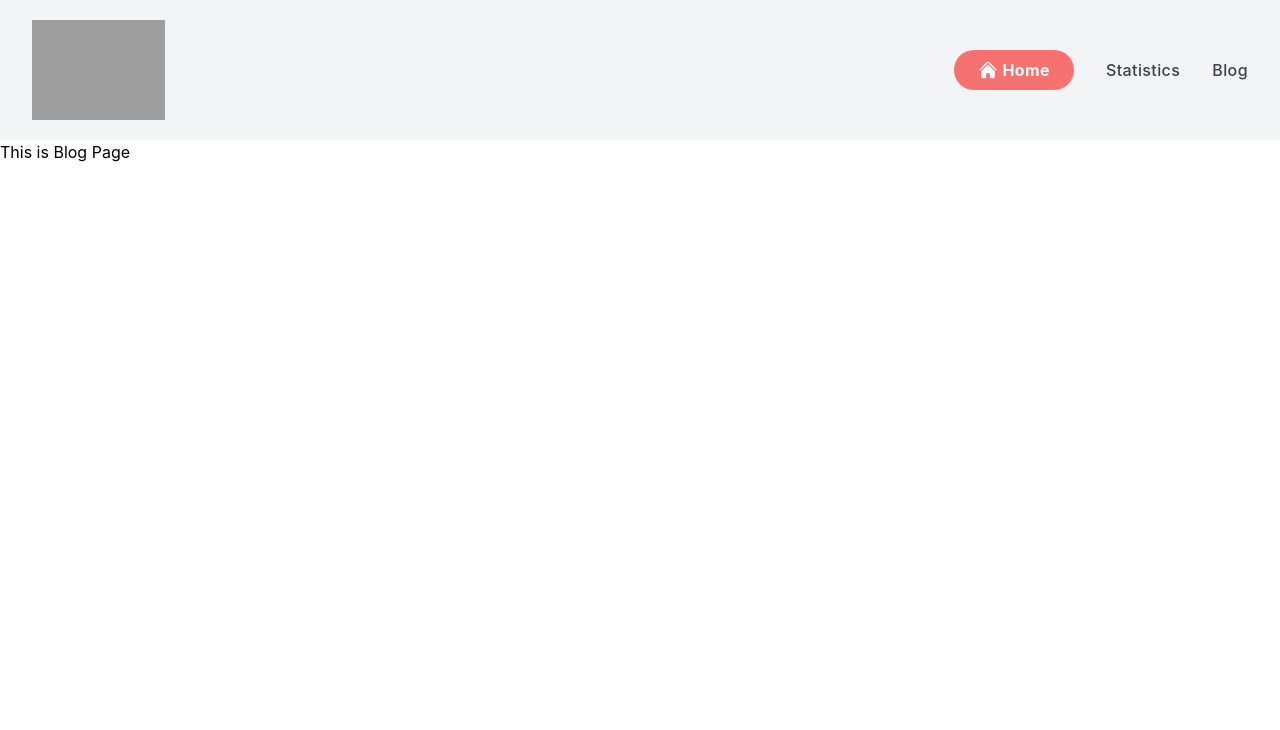
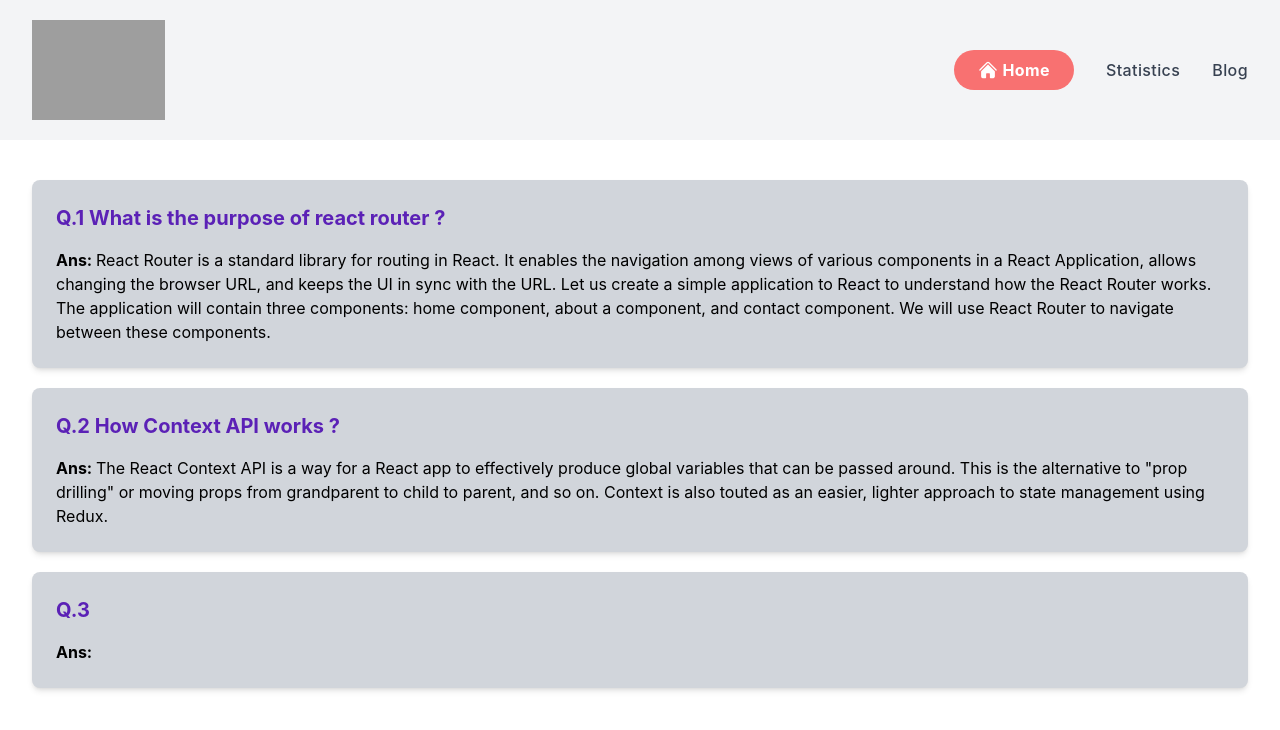
Before and after one commit to Arghya20/ph-assignment-9, a React (Create React App) app: page /blog in a window 1280 px wide. Shown: the top 730 px of the page. Built offline with nearby package versions, Linux system fonts and the light colour scheme; grey boxes are pictures that could not be loaded.

Commit message:
2 blog added

```diff
--- a/src/components/Blog/Blog.js
+++ b/src/components/Blog/Blog.js
@@ -2,8 +2,32 @@ import React from "react";
 
 const Blog = () => {
   return (
-    <div>
-      <p>This is Blog Page</p>
+    <div className="mx-auto px-4 py-5 sm:max-w-xl md:max-w-full lg:max-w-screen-xl md:px-24 lg:px-8 lg:py-10 lg:flex-row">
+      <div className="bg-gray-300 p-6 rounded-lg shadow-md mb-5">
+        <h1 className="mb-4 text-xl font-bold text-violet-800">Q.1 What is the purpose of react router ?</h1>
+        <p> <strong>Ans: </strong>
+          React Router is a standard library for routing in React. It enables
+          the navigation among views of various components in a React
+          Application, allows changing the browser URL, and keeps the UI in sync
+          with the URL. Let us create a simple application to React to
+          understand how the React Router works. The application will contain
+          three components: home component, about a component, and contact
+          component. We will use React Router to navigate between these
+          components.
+        </p>
+      </div>
+      <div className="bg-gray-300 p-6 rounded-lg shadow-md mb-5">
+        <h1 className="mb-4 text-xl font-bold text-violet-800">Q.2 How Context API works ?</h1>
+        <p> <strong>Ans: </strong>
+        The React Context API is a way for a React app to effectively produce global variables that can be passed around. This is the alternative to "prop drilling" or moving props from grandparent to child to parent, and so on. Context is also touted as an easier, lighter approach to state management using Redux.
+        </p>
+      </div>
+      <div className="bg-gray-300 p-6 rounded-lg shadow-md mb-5">
+        <h1 className="mb-4 text-xl font-bold text-violet-800">Q.3 </h1>
+        <p> <strong>Ans: </strong>
+
+        </p>
+      </div>
     </div>
   );
 };
```
